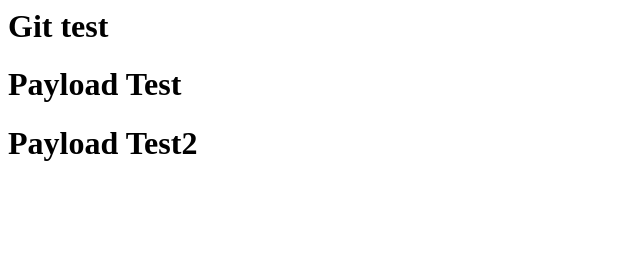
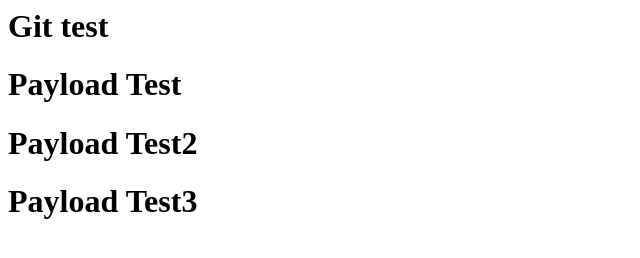
Before and after one commit to mathurasri/JiraTest, a plain HTML site: page index.html in a window 1280 px wide. Shown: the whole page, without its empty margins (0-640 px from the left). Drawn offline with Linux system fonts and the light colour scheme.

Commit message:
Payload test3

```diff
--- a/index.html
+++ b/index.html
@@ -2,4 +2,5 @@
 	<h1>Git test</h1>
 	<h1>Payload Test</h1>
 	<h1>Payload Test2</h1>
+	<h1>Payload Test3</h1>
 </html>
```
